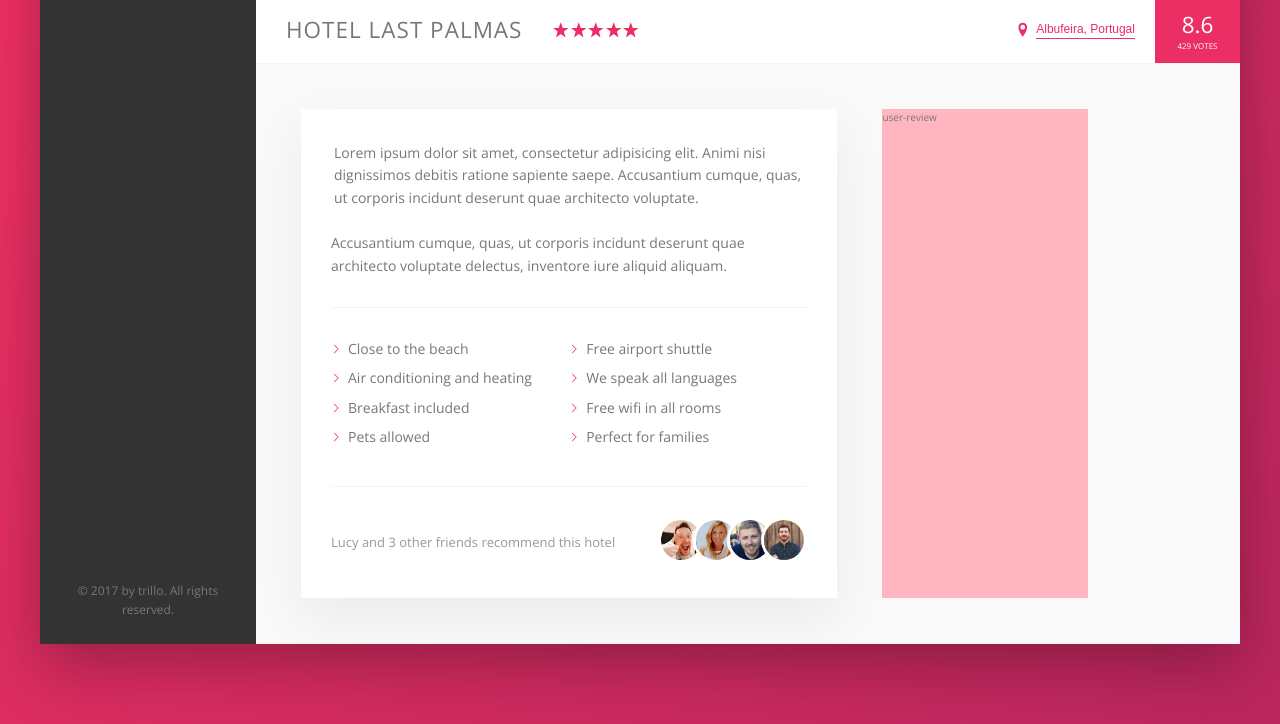
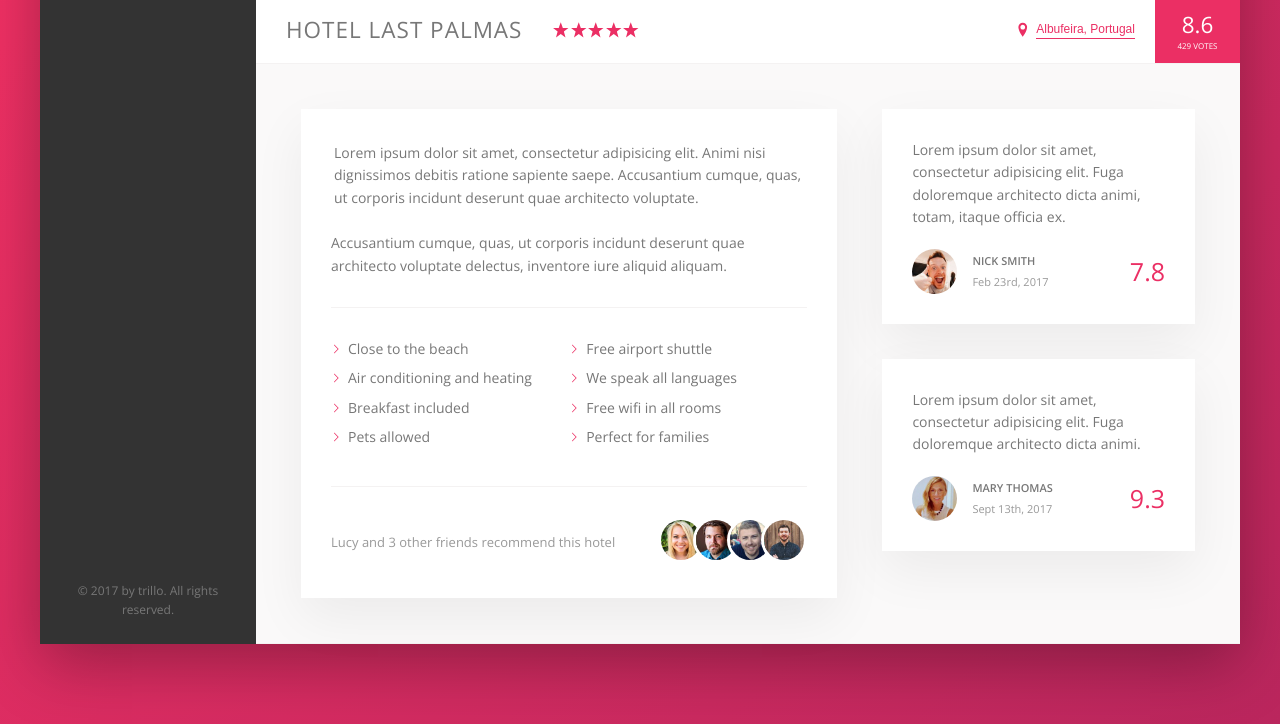
Before and after one commit to VincentChen6345/TrilloProject-web-booking-app, a website: page index.html in a window 1280 px wide. Shown: the part 538-1262 px from the top of the page. Drawn offline with nearby package versions, Linux system fonts and the light colour scheme.

Commit message:
user-review section

```diff
--- a/index.html
+++ b/index.html
@@ -178,13 +178,13 @@
                 </p>
                 <div class="recommend__friends">
                   <img
-                    src="img/user-1.jpg"
-                    alt="friend 1"
+                    src="img/user-6.jpg"
+                    alt="friend 6"
                     class="recommend__photo"
                   />
                   <img
-                    src="img/user-2.jpg"
-                    alt="friend 2"
+                    src="img/user-5.jpg"
+                    alt="friend 5"
                     class="recommend__photo"
                   />
                   <img
@@ -201,7 +201,46 @@
               </div>
             </div>
 
-            <div class="user-review">user-review</div>
+            <div class="user-review">
+              <figure class="review">
+                <blockquote class="review__text">
+                  Lorem ipsum dolor sit amet, consectetur adipisicing elit. Fuga
+                  doloremque architecto dicta animi, totam, itaque officia ex.
+                </blockquote>
+                <figcaption class="review__user">
+                  <img
+                    src="img/user-1.jpg"
+                    alt="user 1"
+                    class="review__photo"
+                  />
+                  <div class="review__user-box">
+                    <p class="review__user-name">Nick Smith</p>
+                    <p class="review__user-date">Feb 23rd, 2017</p>
+                  </div>
+                  <div class="review__rating">7.8</div>
+                </figcaption>
+              </figure>
+
+              <figure class="review">
+                <blockquote class="review__text">
+                  Lorem ipsum dolor sit amet, consectetur adipisicing elit. Fuga
+                  doloremque architecto dicta animi.
+                </blockquote>
+                <figcaption class="review__user">
+                  <img
+                    src="img/user-2.jpg"
+                    alt="user 2"
+                    class="review__photo"
+                  />
+
+                  <div class="review__user-box">
+                    <p class="review__user-name">Mary Thomas</p>
+                    <p class="review__user-date">Sept 13th, 2017</p>
+                  </div>
+                  <div class="review__rating">9.3</div>
+                </figcaption>
+              </figure>
+            </div>
           </div>
         </main>
       </div>
--- a/sass/_component.scss
+++ b/sass/_component.scss
@@ -346,3 +346,48 @@
     }
   }
 }
+///////////////
+////Reviews
+
+.user-review {
+}
+.review {
+  background-color: white;
+  box-shadow: var(--shadow-light);
+  padding: 3rem;
+  margin-bottom: 3.5rem;
+
+  &__text {
+    margin-bottom: 2rem;
+  }
+  &__user {
+    display: flex;
+    align-items: center;
+  }
+  &__photo {
+    //photos
+    height: 4.5rem;
+    width: 4.5rem;
+    border-radius: 50%;
+    margin-right: 1.5rem;
+  }
+
+  &__user-box {
+    margin-right: auto;
+  }
+  &__user-name {
+    text-transform: uppercase;
+    font-size: 1.1rem;
+    font-weight: 600;
+    margin-bottom: 0.4rem;
+  }
+  &__user-date {
+    font-size: 1.1rem;
+    color: var(--color-grey-dark-3);
+  }
+  &__rating {
+    font-size: 2.5rem;
+    color: var(--color-primary);
+    font-weight: 100;
+  }
+}
--- a/sass/_layout.scss
+++ b/sass/_layout.scss
@@ -36,6 +36,7 @@
   padding: 4.5rem;
   background-color: var(--color-grey-light-1);
   border-bottom: var(--line);
+  font-size: 1.4rem;
 }
 
 .description {
@@ -44,10 +45,10 @@
   margin-right: 4.5rem;
   padding: 3rem;
   box-shadow: var(--shadow-light);
-  font-size: 1.4rem;
+  font-size: inherit;
 }
 
 .user-review {
-  background-color: lightpink;
-  flex: 0 0 23%;
+  flex: 1 0 23%;
+  font-size: inherit;
 }
```
Also changed, not shown: css/style.css.
